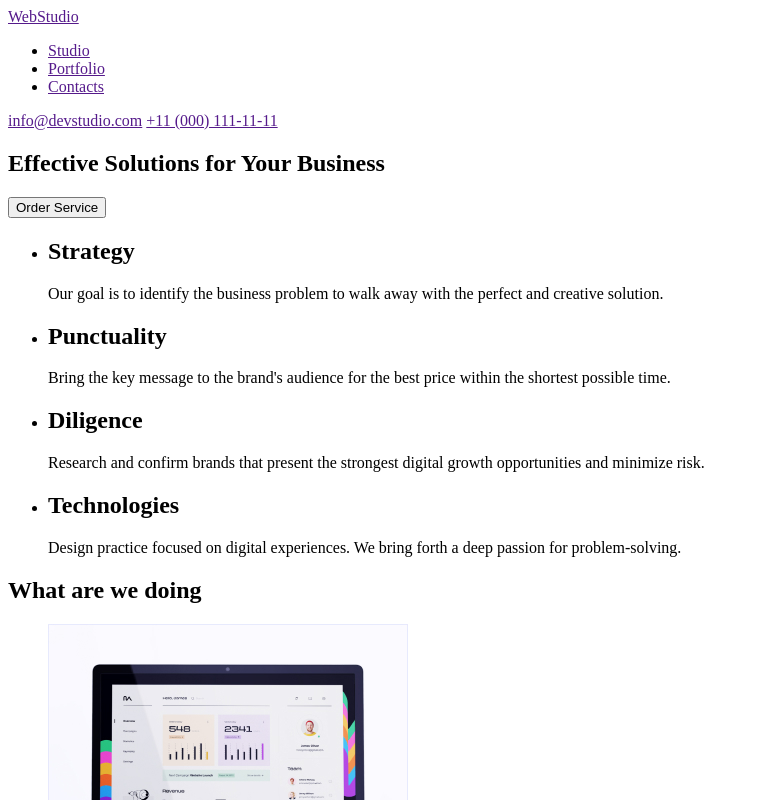
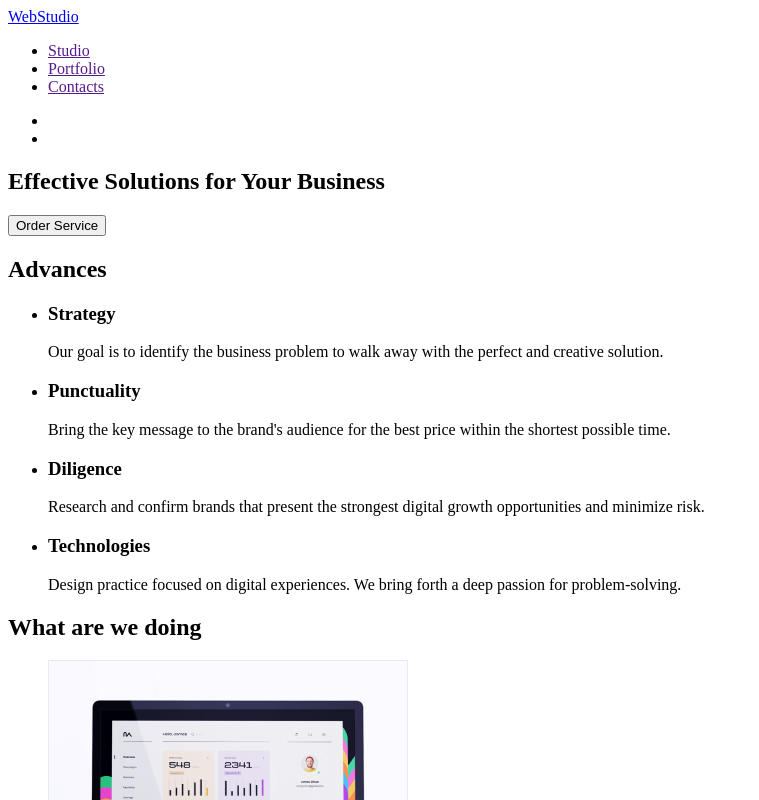
Before and after one commit to Maryna1202/goit-markup-hw-01, a plain HTML site: page index.html in a window 1280 px wide. Shown: the top 800 px of the page, without its empty margins (0-759 px from the left). Drawn offline with Linux system fonts and the light colour scheme.

Commit message:
correction index html

```diff
--- a/index.html
+++ b/index.html
@@ -9,56 +9,54 @@
   <body>
     <header>
       <nav>
-        <a href="">WebStudio</a>
+        <a href="./index.html">WebStudio</a>
         <ul>
           <li><a href="">Studio</a></li>
           <li><a href="">Portfolio</a></li>
           <li><a href="">Contacts</a></li>
         </ul>
       </nav>
-      <a href="">info@devstudio.com</a>
-      <a href="">+11 (000) 111-11-11</a>
+      <address>
+        <ul>
+      <li><a href="info@devstudio.com"></a></li>
+      <li><a href="+110001111111"></a></li>
+      </ul>
+      </address>
     </header>
     <div>
       <section>
-        <h1>Effective Solutions for Your Business</h1>
-        <table>
-          <button>Order Service</button>
-        </table>
+        <main>
+          <h1>Effective Solutions for Your Business</h1>
+          <button type="button">  Order Service</button>
       </section>
     </div>
 
     <section>
+      <h2>Advances</h2>
       <ul>
         <li>
-          <h2>Strategy</h2>
+          <h3>Strategy</h3>
           <p>
             Our goal is to identify the business problem to walk away with the
             perfect and creative solution.
           </p>
         </li>
-      </ul>
-      <ul>
         <li>
-          <h2>Punctuality</h2>
+          <h3>Punctuality</h3>
           <p>
             Bring the key message to the brand's audience for the best price
             within the shortest possible time.
           </p>
         </li>
-      </ul>
-      <ul>
         <li>
-          <h2>Diligence</h2>
+          <h3>Diligence</h3>
           <p>
             Research and confirm brands that present the strongest digital
             growth opportunities and minimize risk.
           </p>
         </li>
-      </ul>
-      <ul>
         <li>
-          <h2>Technologies</h2>
+          <h3>Technologies</h3>
           <p>
             Design practice focused on digital experiences. We bring forth a
             deep passion for problem-solving.
@@ -104,15 +102,18 @@
         <h3>Daniel Wilson</h3>
         <p>UI Designer</p>
       </ul>
+      </main>
     </section>
 
     <section>
       <!-- Footer -->
+      <footer>
    <a href="">WebStudio</a>
       <p>
         Increase the flow of customers and sales for your business with digital
         marketing & growth solutions.
       </p>
+      </footer>
     </section>
   </body>
 </html>
```
